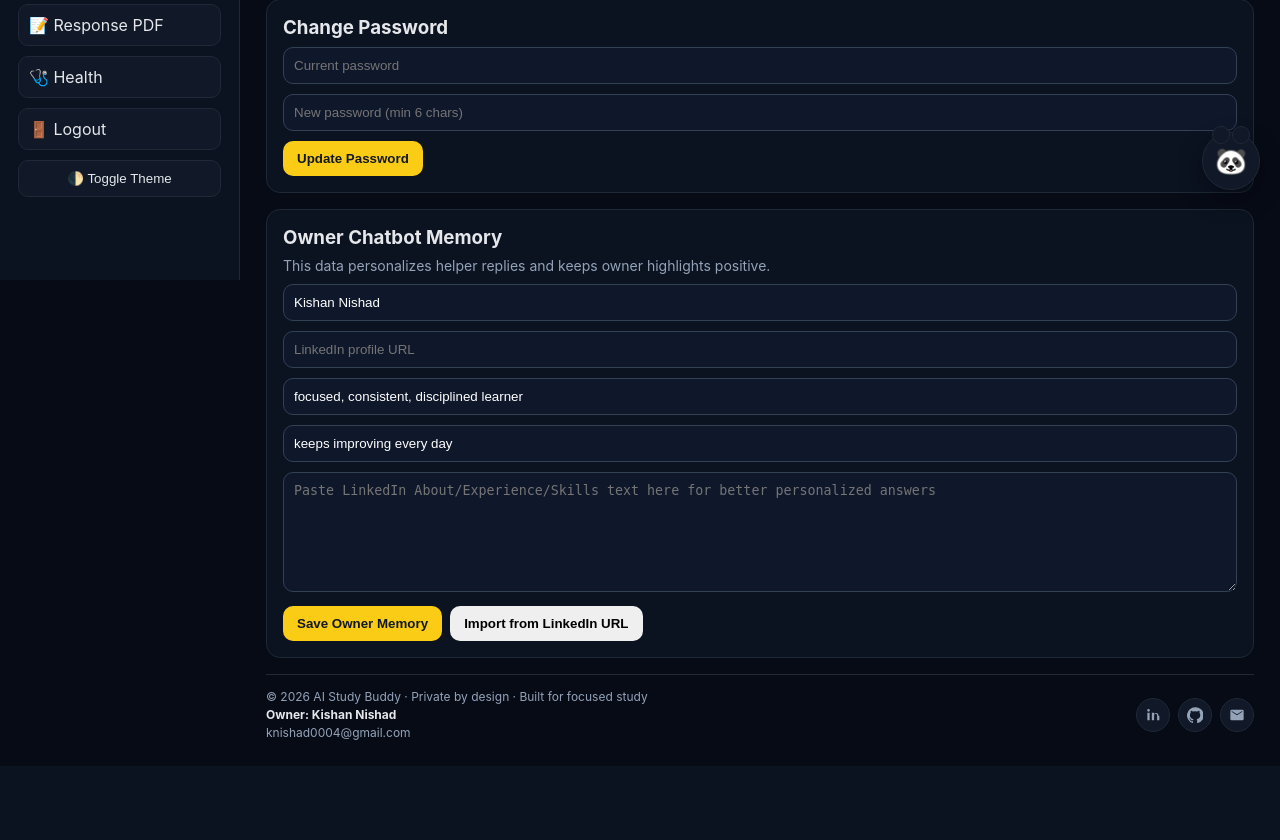
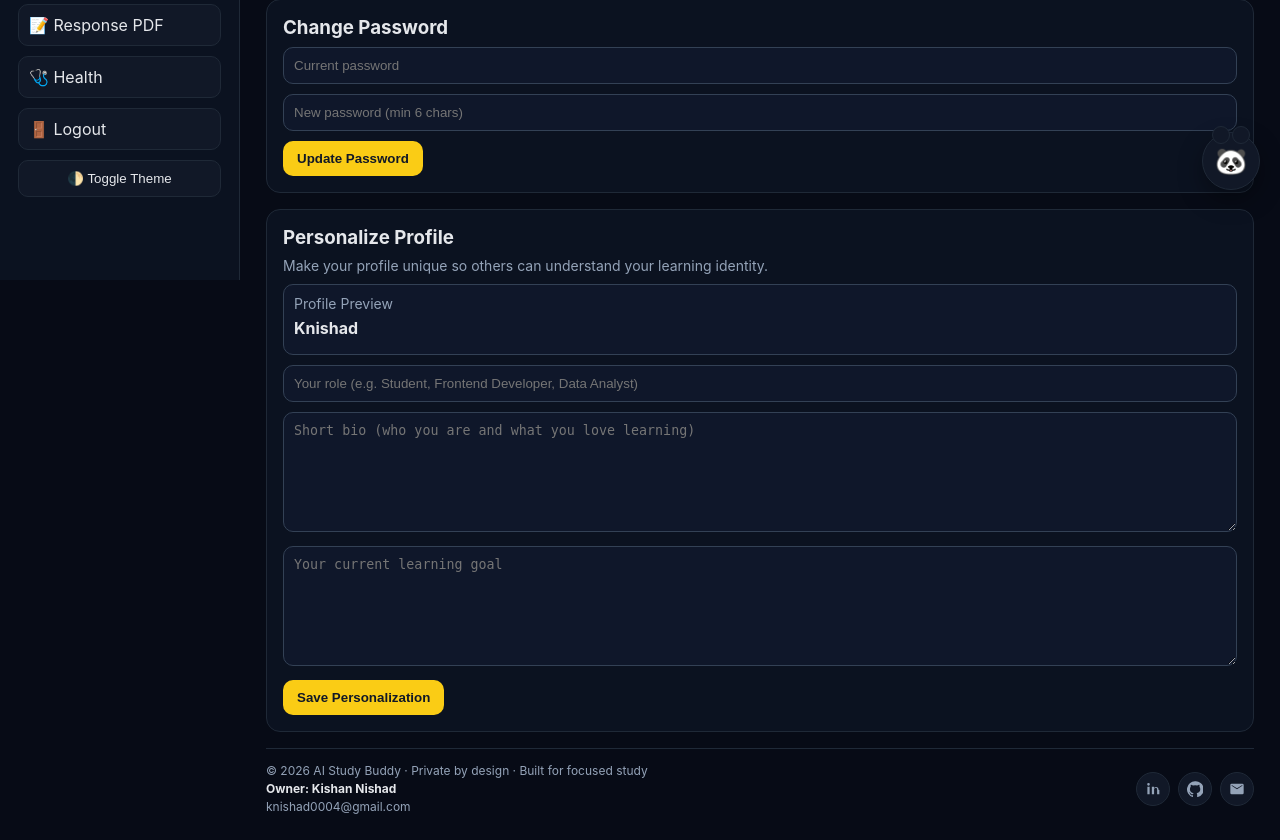
Before and after one commit to code-with-kishan/AI-Study-Buddy-Arcade-project, a Flask app: page /profile in a window 1280 px wide. Shown: the part 520-1360 px from the top of the page. Before the commit the page ends 1260 px from the top, so only its background shows below. Run offline with Flask 3, Linux system fonts and the light colour scheme; a user stored in the database is signed in; data comes from the database, SQL or seed files in the repository; some libraries are stand-ins or nearby versions.

Commit message:
Improve profile customization and remove owner memory UI

```diff
--- a/app.py
+++ b/app.py
@@ -148,6 +148,19 @@ def init_db(app: Flask) -> None:
         )
         """
     )
+    cursor.execute(
+        """
+        CREATE TABLE IF NOT EXISTS user_profiles (
+            id INTEGER PRIMARY KEY AUTOINCREMENT,
+            user_id INTEGER NOT NULL UNIQUE,
+            role TEXT,
+            bio TEXT,
+            learning_goal TEXT,
+            updated_at TEXT NOT NULL,
+            FOREIGN KEY(user_id) REFERENCES users(id)
+        )
+        """
+    )
 
     user_columns = {row["name"] for row in conn.execute("PRAGMA table_info(users)").fetchall()}
     if "xp" not in user_columns:
@@ -163,6 +176,7 @@ def init_db(app: Flask) -> None:
     cursor.execute("CREATE INDEX IF NOT EXISTS idx_quiz_scores_user_id ON quiz_scores(user_id)")
     cursor.execute("CREATE INDEX IF NOT EXISTS idx_users_xp ON users(xp DESC)")
     cursor.execute("CREATE INDEX IF NOT EXISTS idx_owner_profiles_user_id ON owner_profiles(user_id)")
+    cursor.execute("CREATE INDEX IF NOT EXISTS idx_user_profiles_user_id ON user_profiles(user_id)")
     conn.commit()
     conn.close()
 
@@ -497,11 +511,37 @@ def get_owner_profile(app: Flask, user_id: int) -> dict:
         }
 
     return {
-        "owner_name": (row["owner_name"] or DEFAULT_OWNER_NAME).strip()[:80],
+        "owner_name": DEFAULT_OWNER_NAME,
         "linkedin_url": (row["linkedin_url"] or "").strip()[:300],
         "linkedin_summary": (row["linkedin_summary"] or "").strip()[:4000],
         "owner_strengths": (row["owner_strengths"] or "").strip()[:400],
         "owner_achievements": (row["owner_achievements"] or "").strip()[:400],
+    }
+
+
+def get_user_profile_customization(app: Flask, user_id: int) -> dict:
+    conn = get_db_connection(app)
+    row = conn.execute(
+        """
+        SELECT role, bio, learning_goal
+        FROM user_profiles
+        WHERE user_id = ?
+        """,
+        (user_id,),
+    ).fetchone()
+    conn.close()
+
+    if not row:
+        return {
+            "role": "",
+            "bio": "",
+            "learning_goal": "",
+        }
+
+    return {
+        "role": (row["role"] or "").strip()[:80],
+        "bio": (row["bio"] or "").strip()[:300],
+        "learning_goal": (row["learning_goal"] or "").strip()[:300],
     }
 
 
@@ -828,7 +868,7 @@ def register_routes(app: Flask) -> None:
                     flash("Password updated successfully.", "success")
 
             elif action == "owner_ai":
-                owner_name = (request.form.get("owner_name") or DEFAULT_OWNER_NAME).strip()[:80] or DEFAULT_OWNER_NAME
+                owner_name = DEFAULT_OWNER_NAME
                 linkedin_url = (request.form.get("linkedin_url") or "").strip()[:300]
                 owner_strengths = (request.form.get("owner_strengths") or "").strip()[:400]
                 owner_achievements = (request.form.get("owner_achievements") or "").strip()[:400]
@@ -867,12 +907,43 @@ def register_routes(app: Flask) -> None:
                 conn.commit()
                 flash("Owner chatbot memory updated.", "success")
 
+            elif action == "personalize":
+                role = (request.form.get("role") or "").strip()[:80]
+                bio = (request.form.get("bio") or "").strip()[:300]
+                learning_goal = (request.form.get("learning_goal") or "").strip()[:300]
+
+                conn.execute(
+                    """
+                    INSERT INTO user_profiles (user_id, role, bio, learning_goal, updated_at)
+                    VALUES (?, ?, ?, ?, ?)
+                    ON CONFLICT(user_id) DO UPDATE SET
+                        role=excluded.role,
+                        bio=excluded.bio,
+                        learning_goal=excluded.learning_goal,
+                        updated_at=excluded.updated_at
+                    """,
+                    (
+                        g.user["id"],
+                        role,
+                        bio,
+                        learning_goal,
+                        datetime.utcnow().strftime("%Y-%m-%d %H:%M:%S"),
+                    ),
+                )
+                conn.commit()
+                flash("Profile personalization saved.", "success")
+
             conn.close()
             return redirect(url_for("profile"))
 
         refreshed_user = get_current_user(app)
-        owner_profile = get_owner_profile(app, g.user["id"])
-        return render_template("profile.html", user=refreshed_user, avatars=AVATARS, owner_profile=owner_profile)
+        user_profile_custom = get_user_profile_customization(app, g.user["id"])
+        return render_template(
+            "profile.html",
+            user=refreshed_user,
+            avatars=AVATARS,
+            user_profile_custom=user_profile_custom,
+        )
 
     @app.route("/chat", methods=["GET", "POST"])
     @login_required
--- a/templates/profile.html
+++ b/templates/profile.html
@@ -51,23 +51,25 @@
 </section>
 
 <section class="panel">
-  <h3 style="margin-bottom:8px">Owner Chatbot Memory</h3>
-  <p class="meta" style="margin-bottom:10px">This data personalizes helper replies and keeps owner highlights positive.</p>
+  <h3 style="margin-bottom:8px">Personalize Profile</h3>
+  <p class="meta" style="margin-bottom:10px">Make your profile unique so others can understand your learning identity.</p>
+
+  <div style="padding:10px;border:1px solid #334155;border-radius:10px;background:#0f172a;margin-bottom:10px">
+    <div class="meta">Profile Preview</div>
+    <p style="margin-top:6px;margin-bottom:6px"><strong>{{ user['username'] }}</strong>{% if user_profile_custom['role'] %} · {{ user_profile_custom['role'] }}{% endif %}</p>
+    {% if user_profile_custom['bio'] %}<p style="margin:0 0 6px 0">{{ user_profile_custom['bio'] }}</p>{% endif %}
+    {% if user_profile_custom['learning_goal'] %}<p class="meta" style="margin:0">Goal: {{ user_profile_custom['learning_goal'] }}</p>{% endif %}
+  </div>
+
   <form method="POST">
-    <input type="hidden" name="action" value="owner_ai">
-
-    <input type="text" name="owner_name" placeholder="Owner name" value="{{ owner_profile['owner_name'] if owner_profile else 'Kishan Nishad' }}" required>
-    <input type="url" name="linkedin_url" placeholder="LinkedIn profile URL" value="{{ owner_profile['linkedin_url'] if owner_profile else '' }}">
-    <input type="text" name="owner_strengths" placeholder="Best strengths (comma separated)" value="{{ owner_profile['owner_strengths'] if owner_profile else '' }}">
-    <input type="text" name="owner_achievements" placeholder="Key achievements" value="{{ owner_profile['owner_achievements'] if owner_profile else '' }}">
-    <textarea name="linkedin_summary" placeholder="Paste LinkedIn About/Experience/Skills text here for better personalized answers">{{ owner_profile['linkedin_summary'] if owner_profile else '' }}</textarea>
-
-    <div class="btn-row">
-      <button class="btn btn-primary" type="submit">Save Owner Memory</button>
-      <button class="btn" type="submit" name="import_linkedin" value="1">Import from LinkedIn URL</button>
-    </div>
+    <input type="hidden" name="action" value="personalize">
+    <input type="text" name="role" maxlength="80" placeholder="Your role (e.g. Student, Frontend Developer, Data Analyst)" value="{{ user_profile_custom['role'] if user_profile_custom else '' }}">
+    <textarea name="bio" maxlength="300" placeholder="Short bio (who you are and what you love learning)">{{ user_profile_custom['bio'] if user_profile_custom else '' }}</textarea>
+    <textarea name="learning_goal" maxlength="300" placeholder="Your current learning goal">{{ user_profile_custom['learning_goal'] if user_profile_custom else '' }}</textarea>
+    <button class="btn btn-primary" type="submit">Save Personalization</button>
   </form>
 </section>
+
 {% endblock %}
 
 {% block scripts %}
```
Also changed, not shown: tests/test_app.py (+24 -1 lines).
